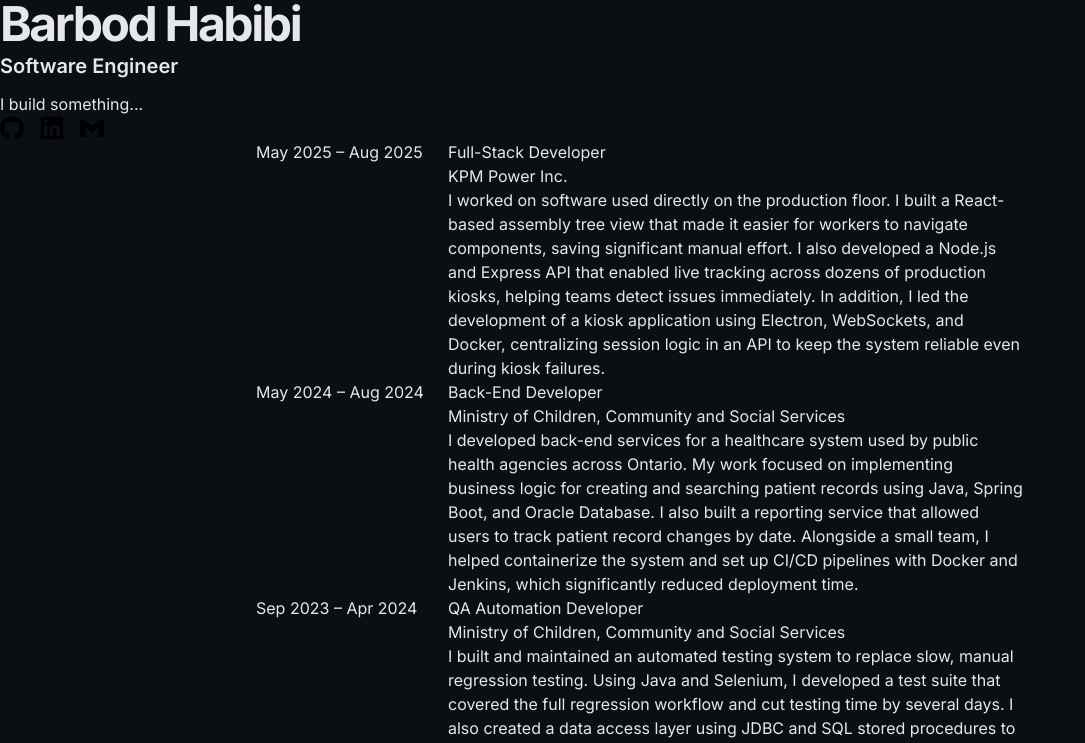
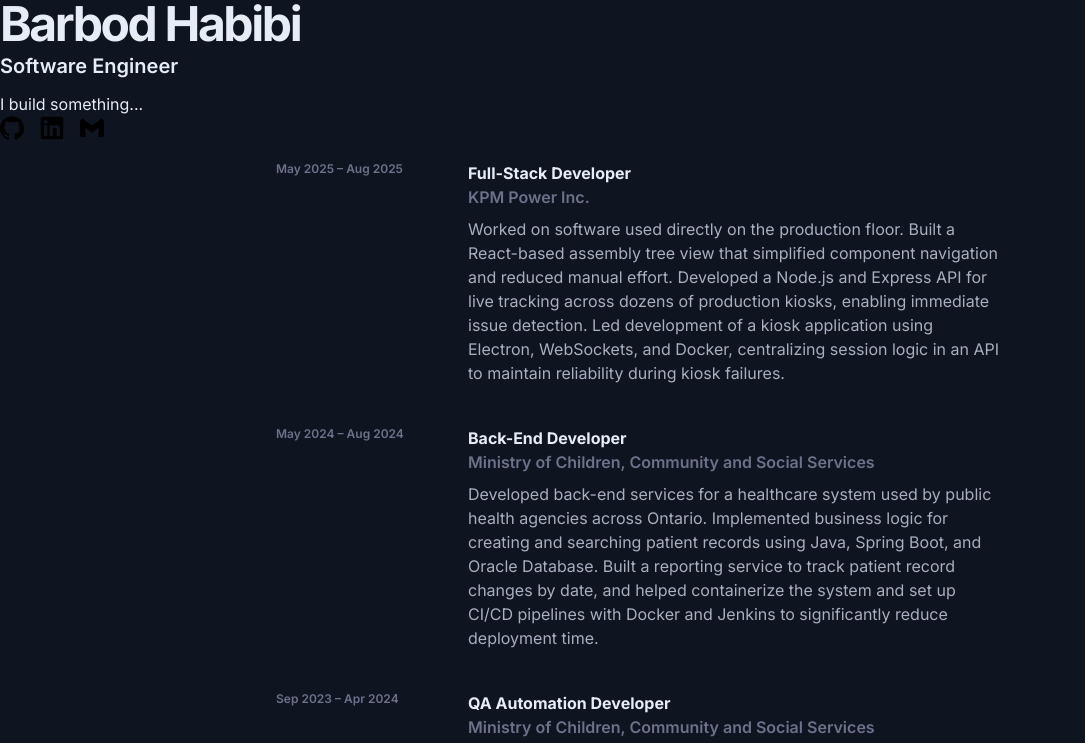
Before and after one commit to Bitstachio/portfolio, a Next.js app: page / in a window 1280 px wide. Shown: the top 743 px of the page, without its empty margins (0-1085 px from the left). Built offline with nearby package versions, Linux system fonts and the light colour scheme.

Commit message:
Style experience card

```diff
--- a/components/sections/experience/ExperienceCard/ExperienceCard.tsx
+++ b/components/sections/experience/ExperienceCard/ExperienceCard.tsx
@@ -10,7 +10,12 @@
 };
 
 const ExperienceCard = ({ title, company, description, startDate, endDate, url }: TExperienceCardProps) => (
-  <article className="relative mx-auto max-w-3xl">
+  <article
+    className="
+      group relative mx-auto max-w-3xl p-5 rounded-lg transition-all duration-300 hover:bg-white/2
+      border-t border-transparent hover:border-slate-500/20
+    "
+  >
     <a
       href={url}
       target="_blank"
@@ -21,15 +26,15 @@
 
     <div className="flex gap-6">
       <div className="w-42 flex-shrink-0">
-        <p>
-          {dateFormatter.format(startDate)} &ndash; {dateFormatter.format(endDate)}
+        <p className="text-xs text-subtle font-semibold">
+          {dateFormatter.format(startDate)} &ndash; {endDate ? dateFormatter.format(endDate) : "Present"}
         </p>
       </div>
 
       <div>
-        <h3>{title}</h3>
-        <p>{company}</p>
-        <p>{description}</p>
+        <h3 className="group-hover:text-accent duration-300 font-bold">{title}</h3>
+        <p className="text-subtle font-semibold">{company}</p>
+        <p className="text-muted mt-2">{description}</p>
       </div>
     </div>
   </article>
--- a/components/sections/experience/Experiences/Experiences.constants.ts
+++ b/components/sections/experience/Experiences/Experiences.constants.ts
@@ -25,7 +25,7 @@
     title: "Full-Stack Developer",
     company: companies.kpm,
     description:
-      "I worked on software used directly on the production floor. I built a React-based assembly tree view that made it easier for workers to navigate components, saving significant manual effort. I also developed a Node.js and Express API that enabled live tracking across dozens of production kiosks, helping teams detect issues immediately. In addition, I led the development of a kiosk application using Electron, WebSockets, and Docker, centralizing session logic in an API to keep the system reliable even during kiosk failures.",
+      "Worked on software used directly on the production floor. Built a React-based assembly tree view that simplified component navigation and reduced manual effort. Developed a Node.js and Express API for live tracking across dozens of production kiosks, enabling immediate issue detection. Led development of a kiosk application using Electron, WebSockets, and Docker, centralizing session logic in an API to maintain reliability during kiosk failures.",
     startDate: new Date(2025, 4, 1),
     endDate: new Date(2025, 7, 31),
   },
@@ -34,7 +34,7 @@
     title: "Back-End Developer",
     company: companies.mccss,
     description:
-      "I developed back-end services for a healthcare system used by public health agencies across Ontario. My work focused on implementing business logic for creating and searching patient records using Java, Spring Boot, and Oracle Database. I also built a reporting service that allowed users to track patient record changes by date. Alongside a small team, I helped containerize the system and set up CI/CD pipelines with Docker and Jenkins, which significantly reduced deployment time.",
+      "Developed back-end services for a healthcare system used by public health agencies across Ontario. Implemented business logic for creating and searching patient records using Java, Spring Boot, and Oracle Database. Built a reporting service to track patient record changes by date, and helped containerize the system and set up CI/CD pipelines with Docker and Jenkins to significantly reduce deployment time.",
     startDate: new Date(2024, 4, 1),
     endDate: new Date(2024, 7, 31),
   },
@@ -43,7 +43,7 @@
     title: "QA Automation Developer",
     company: companies.mccss,
     description:
-      "I built and maintained an automated testing system to replace slow, manual regression testing. Using Java and Selenium, I developed a test suite that covered the full regression workflow and cut testing time by several days. I also created a data access layer using JDBC and SQL stored procedures to generate test data automatically, greatly reducing preparation effort. To support reporting and bug tracking, I automated the creation of Excel test reports using Apache POI.",
+      "Built and maintained an automated testing system to replace manual regression testing. Developed a Java and Selenium test suite covering the full regression workflow, reducing testing time by several days. Created a data access layer with JDBC and SQL stored procedures to automate test data generation, and automated Excel test reports using Apache POI.",
     startDate: new Date(2023, 8, 1),
     endDate: new Date(2024, 3, 30),
   },
@@ -52,7 +52,7 @@
     title: "Research Assistant",
     company: companies.cmg,
     description:
-      "I worked on a research project focused on blockchain consensus protocols. I developed a Java-based simulator that modeled an abstract Bitcoin network and proof-of-work mechanism. I also refactored existing codebases to improve structure and maintainability, integrated Maven for builds, and added unit testing with Mockito and PowerMock. To reduce boilerplate and improve readability, I introduced Lombok across the project.",
+      "Worked on a research project focused on blockchain consensus protocols. Developed a Java-based simulator modeling an abstract Bitcoin network and proof-of-work mechanism. Refactored existing codebases for better structure and maintainability, integrated Maven builds, added unit testing with Mockito and PowerMock, and introduced Lombok to reduce boilerplate.",
     startDate: new Date(2024, 4, 1),
     endDate: new Date(2024, 7, 31),
   },
@@ -61,7 +61,7 @@
     title: "Research Assistant",
     company: companies.aimmlab,
     description:
-      "I contributed to a research project on infectious disease modeling. I built a simulator in Python using NetworkX and NumPy to study how diseases spread through networks. I also collected and cleaned large-scale forum data, processing millions of messages using BeautifulSoup and pandas to support topic modeling and analysis.",
+      "Contributed to a research project on infectious disease modeling. Built a Python-based simulator using NetworkX and NumPy to study disease spread through networks. Collected and cleaned large-scale forum data, processing millions of messages with BeautifulSoup and pandas to support topic modeling and analysis.",
     startDate: new Date(2023, 4, 1),
     endDate: new Date(2023, 7, 31),
   },
--- a/src/app/globals.css
+++ b/src/app/globals.css
@@ -1,14 +1,13 @@
 @import "tailwindcss";
 
 :root {
-  --bg-main: #0b0f14;
-  --bg-surface: #111827;
-  --bg-elevated: #1f2937;
+  --bg-main: #0e1420;
+  --bg-surface: #141c2f;
+  --bg-elevated: #1b2540 --text-primary: #e5e7eb;
 
-  --text-primary: #e5e7eb;
-  --text-secondary: #9ca3af;
-  --text-tertiary: #6b7280;
-  --text-inverted: #020617;
+  --text-primary: #e6edf7;
+  --text-secondary: #a7b0c0;
+  --text-tertiary: #6b728a;
 
   --accent-primary: #22d3ee;
   --accent-hover: #67e8f9;
```
